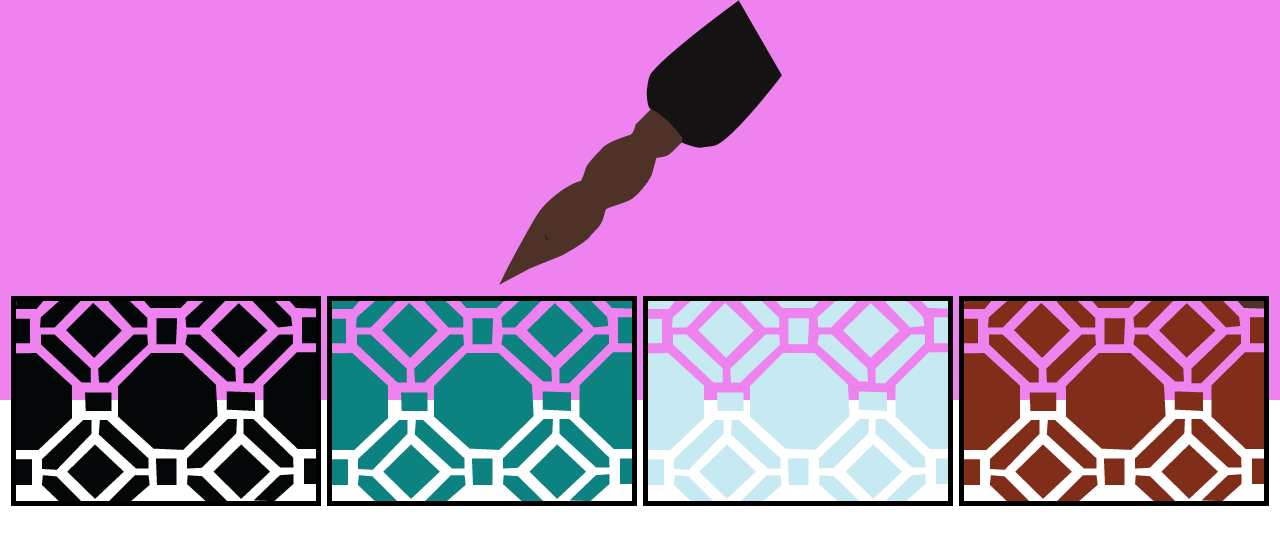
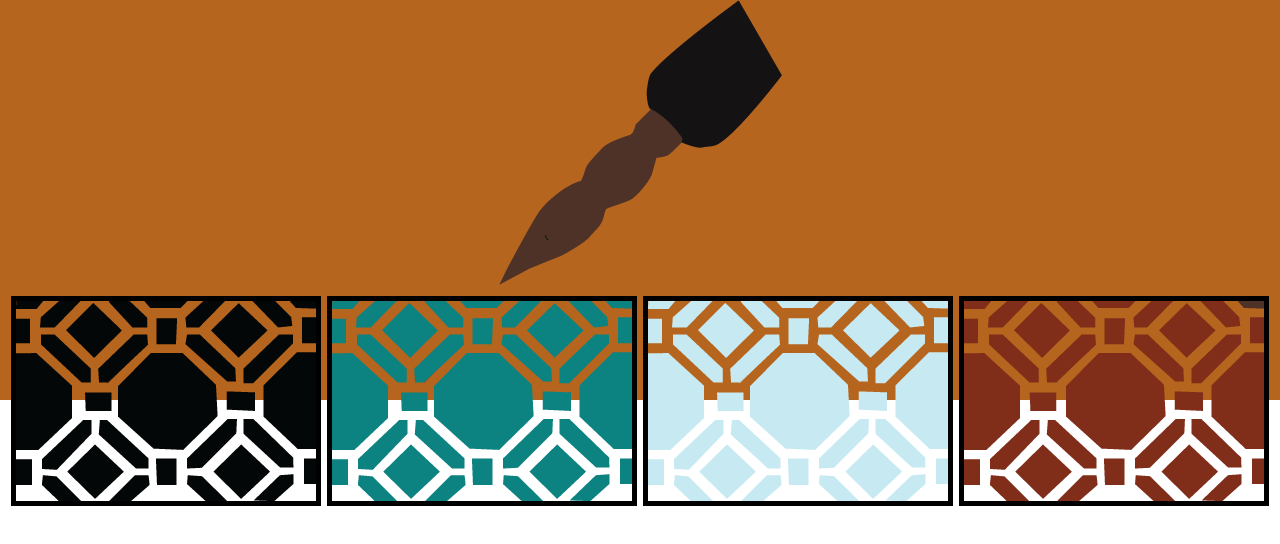
Before and after one commit to NicoleElliott/p4-gallery, a plain HTML site: page index.html in a window 1280 px wide. Drawn offline with Linux system fonts and the light colour scheme.

Commit message:
changed color from blue to light brown

```diff
--- a/css/styles.css
+++ b/css/styles.css
@@ -47,7 +47,8 @@ p {
   height: 400px;
   overflow: hidden;
   text-align: center;
-  background: violet;
+  background-image: "img/parchment.jpg";
+  background: #B5651D;
 }
 .gallery .controls {
   position: absolute;
```
Also changed, not shown: img/parchment.jpg (added).
